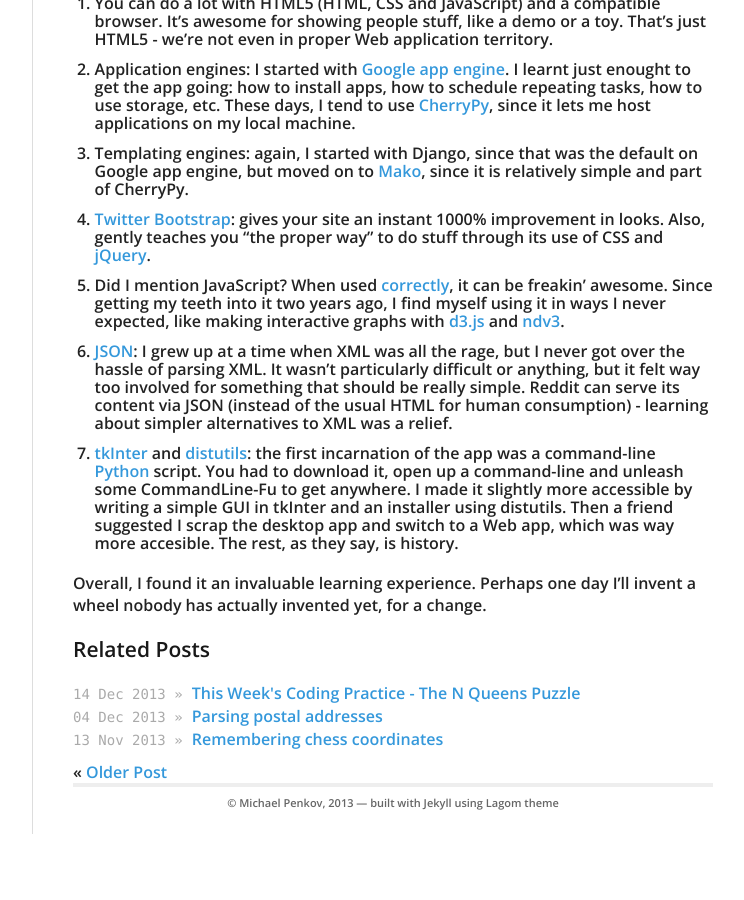
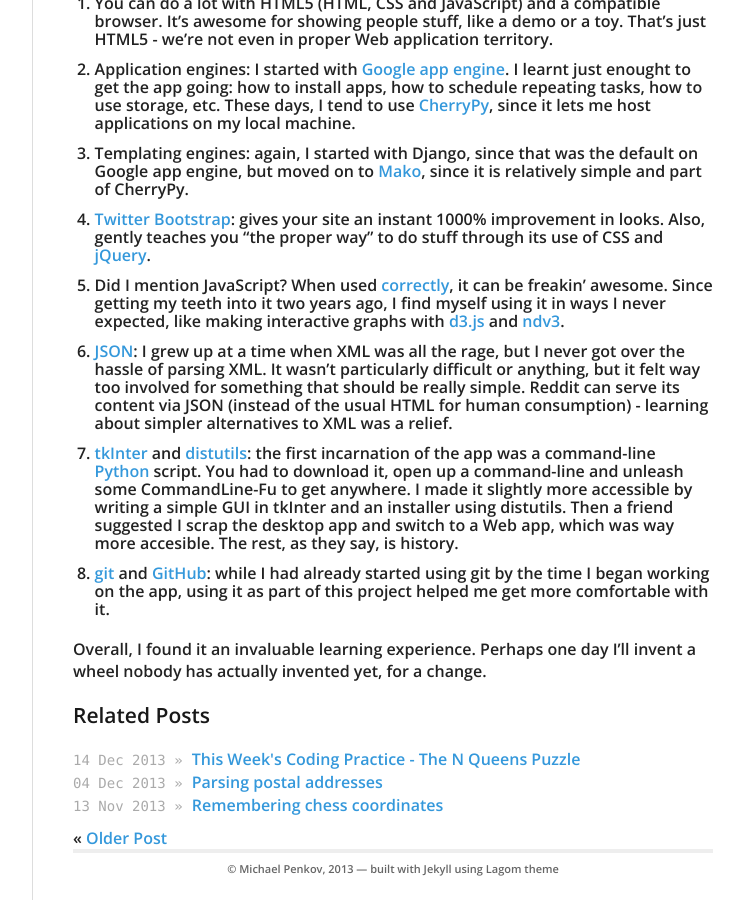
Before and after one commit to bcjordan/michael.penkov.id.au, a Jekyll site: the page built from _posts/2014-01-02-reinventing-the-wheel.md, in a window 1280 px wide and 900 px high, scrolled down 1242 px. Shown: the whole window, without its empty margins (378-1122 px from the left). Built offline with Jekyll 4.4.1, drawn with Linux system fonts in a browser that asks for light colours; nearby versions of some CDN libraries; Markdown is read by kramdown in place of the engine named in the settings; before the commit the page ends 2076 px from its top, so only the background shows below that.

Commit message:
adding additional point

```diff
--- a/_posts/2014-01-02-reinventing-the-wheel.md
+++ b/_posts/2014-01-02-reinventing-the-wheel.md
@@ -43,6 +43,7 @@
  5. Did I mention JavaScript? When used [correctly](http://shop.oreilly.com/product/9780596805531.do), it can be freakin' awesome. Since getting my teeth into it two years ago, I find myself using it in ways I never expected, like making interactive graphs with [d3.js](http://d3js.org) and [ndv3](http://ndv3.org).
  6. [JSON](http://www.json.org): I grew up at a time when XML was all the rage, but I never got over the hassle of parsing XML. It wasn't particularly difficult or anything, but it felt way too involved for something that should be really simple. Reddit can serve its content via JSON (instead of the usual HTML for human consumption) - learning about simpler alternatives to XML was a relief.
  7. [tkInter](https://wiki.python.org/moin/TkInter) and [distutils](http://docs.python.org/2/library/distutils.html): the first incarnation of the app was a command-line [Python](http://www.python.org) script. You had to download it, open up a command-line and unleash some CommandLine-Fu to get anywhere. I made it slightly more accessible by writing a simple GUI in tkInter and an installer using distutils. Then a friend suggested I scrap the desktop app and switch to a Web app, which was way more accesible. The rest, as they say, is history.
+ 8. [git](http://git-scm.com) and [GitHub](http://github.com): while I had already started using git by the time I began working on the app, using it as part of this project helped me get more comfortable with it.
 
 Overall, I found it an invaluable learning experience.
 Perhaps one day I'll invent a wheel nobody has actually invented yet, for a change.
```
